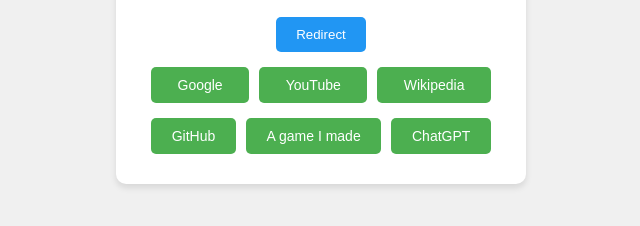
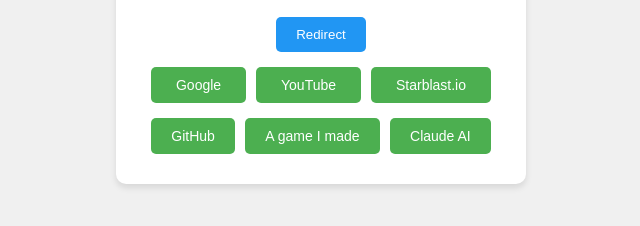
Before and after one commit to marcoroscioli/websitefun, a plain HTML site: page index.html in a window 1280 px wide. Shown: the part 382-608 px from the top of the page, 319-959 px from the left. Drawn offline with Linux system fonts and the light colour scheme.

Commit message:
Update index.html

```diff
--- a/index.html
+++ b/index.html
@@ -101,12 +101,12 @@
         <div class="button-group">
             <button class="quick-link" onclick="quickRedirect('https://www.google.com')">Google</button>
             <button class="quick-link" onclick="quickRedirect('https://www.youtube.com/')">YouTube</button>
-            <button class="quick-link" onclick="quickRedirect('https://www.wikipedia.org')">Wikipedia</button>
+            <button class="quick-link" onclick="quickRedirect('https://starblast.io/')">Starblast.io</button>
         </div>
         <div class="button-group">
             <button class="quick-link" onclick="quickRedirect('https://www.github.com')">GitHub</button>
             <button class="quick-link" onclick="quickRedirect('https://marcoroscioli.github.io/idk/')">A game I made</button>
-            <button class="quick-link" onclick="quickRedirect('https://www.chatgpt.com')">ChatGPT</button>
+            <button class="quick-link" onclick="quickRedirect('https://claude.ai/login')">Claude AI</button>
         </div>
     </div>
 </body>
```
